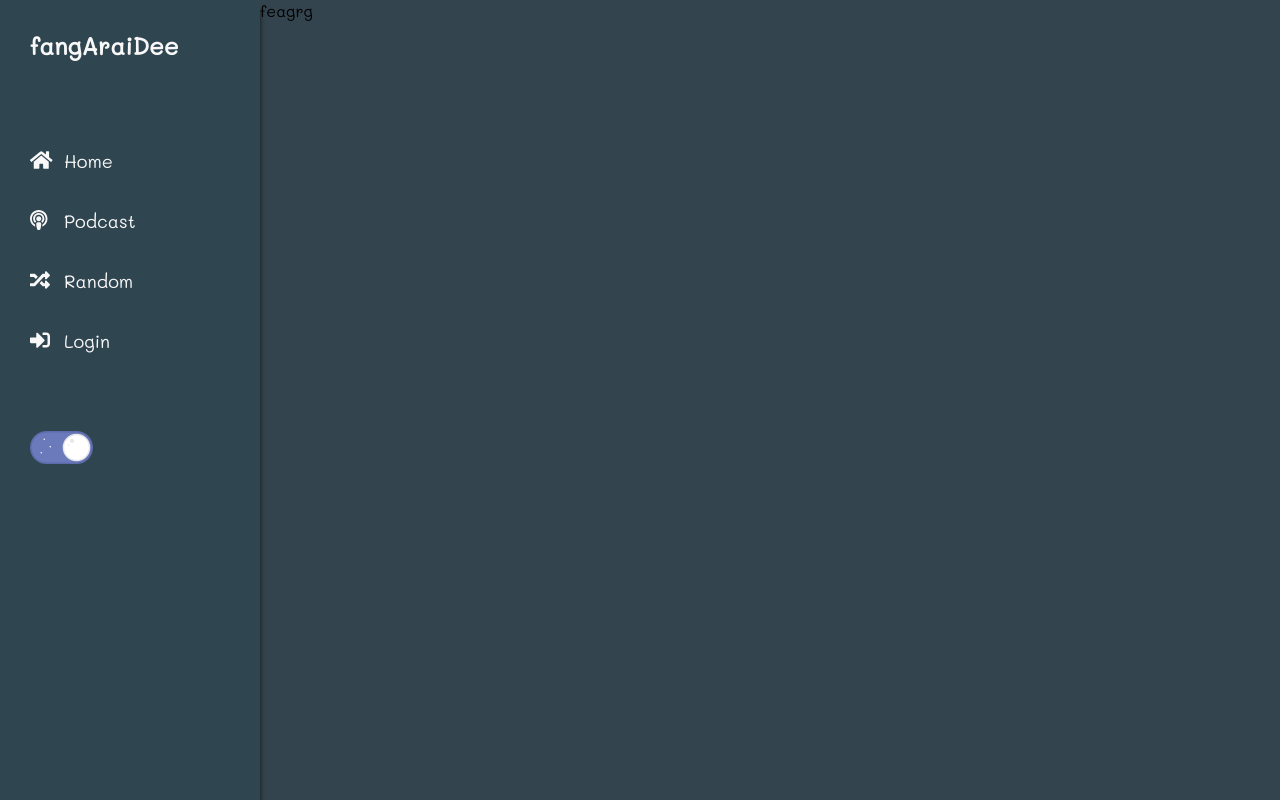
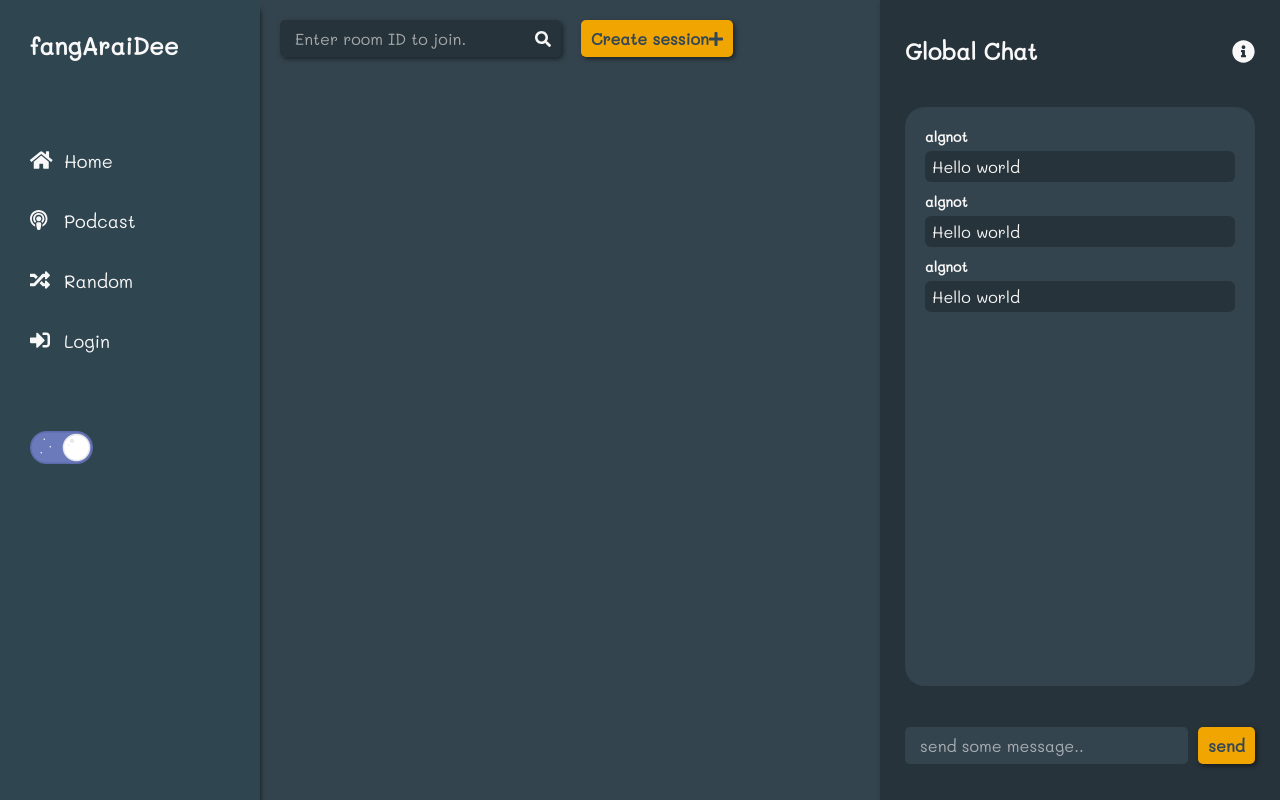
Before and after one commit to algnot/fangaraidee, a React (Create React App) app: page / in a window 1280 px wide. Built offline with nearby package versions, Linux system fonts and the light colour scheme.

Commit message:
new commit

```diff
--- a/src/App.js
+++ b/src/App.js
@@ -1,30 +1,41 @@
-import Loading from './component/Loading/Loading'
-import { keepTheme } from './theme/theme'
-import { useEffect, useState } from 'react'
-import Navbar from './component/Navbar/Navbar'
-import styles from './App.module.css'
+import Loading from "./component/Loading/Loading";
+import { keepTheme } from "./theme/theme";
+import { useEffect, useState } from "react";
+import Navbar from "./component/Navbar/Navbar";
+import styles from "./App.module.css";
+import { BrowserRouter as Router, Switch, Route } from "react-router-dom";
+import Login from "./component/Login/Login";
+import Home from "./component/Home/Home";
 
 function App() {
-  const [loading,setLoading] = useState(true)
+  const [loading, setLoading] = useState(false);
 
   useEffect(() => {
     setInterval(() => {
-      setLoading(false)
-    },2000)
+      setLoading(false);
+    }, 2000);
     keepTheme();
-  })
+  });
 
   return (
-    <div className={styles.container}>
-      { loading && <Loading/> }
-      <div className={styles.navbar}>
-        <Navbar/>
+    <Router basename="/fangaraidee">
+      <div className={styles.container}>
+        {loading && <Loading />}
+        <div className={styles.navbar}>
+          <Navbar />
+        </div>
+
+        <Switch>
+          <Route exact path="/">
+            <Home />
+          </Route>
+          <Route path="/login">
+            <Login />
+          </Route>
+        </Switch>
+
       </div>
-
-      <div>
-        feagrg
-      </div>
-    </div>
+    </Router>
   );
 }
 
--- /dev/null
+++ b/src/component/ChatBar/ChatBar.js
@@ -0,0 +1,50 @@
+import React , {useState} from "react";
+import styles from "./ChatBar.module.css";
+import { FontAwesomeIcon } from "@fortawesome/react-fontawesome";
+import { faInfoCircle, faComment, faChevronLeft } from "@fortawesome/free-solid-svg-icons";
+
+export default function ChatBar({ name, id }) {
+
+  const [state, setstate] = useState(false)
+
+  return (
+    <>
+      <div className={styles.chatIcon}
+           onClick={() => setstate(true)}>
+        <FontAwesomeIcon icon={faComment} />
+      </div>
+
+      <div className={`${styles.container} ${state ? styles.containerMobileShow: styles.containerMobileHide}`}>
+        <div className={styles.header}>
+          <div className={styles.headerBack}
+               onClick={() => setstate(false)}>
+            <FontAwesomeIcon icon={faChevronLeft} />
+          </div>
+          <div className={styles.headerName}>{name}</div>
+          <div className={styles.headerInfo}>
+            <FontAwesomeIcon icon={faInfoCircle} />
+          </div>
+        </div>
+
+        <div className={styles.chatContent}>
+          <div className={styles.chat}>
+            <div className={styles.chatName}>algnot</div>
+            <div className={styles.message}>Hello world</div>
+          </div>
+          <div className={styles.chat}>
+            <div className={styles.chatName}>algnot</div>
+            <div className={styles.message}>Hello world</div>
+          </div>
+          <div className={styles.chat}>
+            <div className={styles.chatName}>algnot</div>
+            <div className={styles.message}>Hello world</div>
+          </div>
+        </div>
+        <div className={styles.input}>
+          <input placeholder="send some message.." />
+          <div className={styles.btn}>send</div>
+        </div>
+      </div>
+    </>
+  );
+}
--- /dev/null
+++ b/src/component/ChatBar/ChatBar.module.css
@@ -0,0 +1,155 @@
+.container{
+    background-color: var(--input-background);
+    height: calc(100vh - 30px);
+    position: fixed;
+    width: 350px;
+    box-shadow: 2px 2px 5px 0px rgba(0, 0, 0, 0.5);
+    -webkit-box-shadow: 2px 2px 5px 0px rgba(0, 0, 0, 0.5);
+    -moz-box-shadow: 2px 2px 5px 0px rgba(0, 0, 0, 0.5);
+    padding: 15px 25px;
+    z-index: 0;
+    display: flex;
+    flex-direction: column;
+    justify-content: space-around;
+}
+
+.header{
+    color: var(--light-text);
+    font-size: 23px;
+    font-weight: bold;
+    display: flex;
+    justify-content: space-between;
+}
+
+.headerInfo{
+    cursor: pointer;
+}
+
+.chatContent{
+    overflow-y: scroll;
+    border-radius: 20px;
+    height: 80%;
+    background-color: var(--body-background);
+    padding: 20px;
+    display: flex;
+    flex-direction: column;
+    gap: 10px;
+}
+
+.chatName{
+    font-size: 14px;
+    font-weight: bold;
+    color: var(--light-text);
+}
+
+.chat{
+    display: flex;
+    flex-direction: column;
+    color: var(--light-text);
+    gap: 5px;
+}
+
+.message{
+    background-color: var(--input-background);
+    text-align: justify;
+    padding: 5px 7px;
+    border-radius: 6px;
+}
+
+.input{
+    display: flex;
+    align-items: center;
+    gap: 10px;
+    justify-content: space-between;
+}
+
+.input input{
+    background-color: var(--body-background);
+    width: 100%;
+    border-radius: 5px;
+}
+
+.btn{
+    height: 100%;
+    background: var(--background-btn);
+    color: var(--text-btn);
+    border-radius: 5px;
+    box-shadow: 2px 2px 5px 0px rgba(0, 0, 0, 0.5);
+    -webkit-box-shadow: 2px 2px 5px 0px rgba(0, 0, 0, 0.5);
+    -moz-box-shadow: 2px 2px 5px 0px rgba(0, 0, 0, 0.5);
+    display: flex;
+    align-items: center;
+    justify-content: center;
+    padding: 0 10px;
+    cursor: pointer;
+    font-weight: bold;
+}
+
+.chatIcon{
+    display: none;
+    cursor: pointer;
+    position: fixed;
+    right: 15px;
+    bottom: 65px;
+    background-color: var(--dark-background);
+    padding: 20px;
+    color: var(--light-text);
+    font-size: 20px;
+    border-radius: 100%;
+    box-shadow: 2px 2px 5px 0px rgba(0, 0, 0, 0.5);
+    -webkit-box-shadow: 2px 2px 5px 0px rgba(0, 0, 0, 0.5);
+    -moz-box-shadow: 2px 2px 5px 0px rgba(0, 0, 0, 0.5);
+}
+
+.btn:hover{
+    background: var(--background-hover-btn);
+}
+
+.containerMobileShow{
+    animation: fade 1s ease 0s  normal none;
+}
+
+.headerBack{
+    display: none;
+    cursor: pointer;
+}
+
+@keyframes fade {
+    0.0%{
+        transform: translate(100vw , 0);
+    }
+    100%{
+        transform: translate(0 , 0);
+    }
+}
+
+@media only screen and (max-height: 800px) {
+    .chatContent{
+        height: 70%;
+    }
+}
+
+
+@media only screen and (max-width: 1000px){
+    .headerBack{
+        display: block;
+    }
+
+    .container{
+        height: calc(100% - 135px);
+        width: 100vw;
+    }
+
+    .chatIcon{
+        display: block;
+    }
+
+    .container{
+        width: calc(100vw - 50px);
+        top: 55px;
+    }
+
+    .containerMobileHide{
+        display: none;
+    }
+}
--- a/src/component/Home/Home.js
+++ b/src/component/Home/Home.js
@@ -1,9 +1,19 @@
-import React from 'react'
+import React from "react";
+import styles from "./Home.module.css";
+import SearchBar from './../SearchBar/SearchBar'
+import ChatBar from "../ChatBar/ChatBar";
 
 export default function Home() {
-    return (
-        <div>
-            Home
-        </div>
-    )
+  return (
+    <div className={styles.container}>
+      <div className={styles.mainMenu}>
+        <SearchBar/>
+      </div>
+
+      <div className={styles.globalChat}>
+        <ChatBar name="Global Chat"
+                 id="999999999"/>
+      </div>
+    </div>
+  );
 }
--- a/src/component/Home/Home.module.css
+++ b/src/component/Home/Home.module.css
@@ -0,0 +1,14 @@
+.container {
+  display: grid;
+  grid-template-columns: 1fr 400px;
+}
+
+@media only screen and (max-width: 1400px){
+
+}
+
+@media only screen and (max-width: 1000px) {
+  .container{
+    grid-template-columns: 1fr;
+  }
+}
--- /dev/null
+++ b/src/component/Login/Login.js
@@ -0,0 +1,10 @@
+import React from 'react'
+import styles from './Login.module.css'
+
+export default function Login() {
+    return (
+        <div>
+
+        </div>
+    )
+}
--- a/src/component/Navbar/Navbar.module.css
+++ b/src/component/Navbar/Navbar.module.css
@@ -6,6 +6,7 @@
   height: 100vh;
   width: 200px;
   padding: 30px;
+  z-index: 1;
   box-shadow: 7px 3px 5px -7px rgba(0, 0, 0, 0.7);
   -webkit-box-shadow: 7px 3px 5px -7px rgba(0, 0, 0, 0.7);
   -moz-box-shadow: 7px 3px 5px -7px rgba(0, 0, 0, 0.7);
@@ -160,6 +161,6 @@
   }
 
   .navLinkHide{
-    display: none;
+    /* display: none; */
   }
 }
--- /dev/null
+++ b/src/component/SearchBar/SearchBar.js
@@ -0,0 +1,26 @@
+import React from "react";
+import styles from "./SearchBar.module.css";
+import { FontAwesomeIcon } from "@fortawesome/react-fontawesome";
+import { faSearch,
+         faPlus } from "@fortawesome/free-solid-svg-icons";
+
+export default function Home() {
+  return (
+    <div className={styles.joinRoom}>
+      <div className={styles.searchBar}>
+        <div className={styles.searchRoom}>
+          <input placeholder="Enter room ID to join." />
+          <div className={styles.searchIcon}>
+            <FontAwesomeIcon icon={faSearch} />
+          </div>
+        </div>
+        <div className={styles.createRoomBtn}>
+          <div className={styles.mobileHide}>
+            Create session
+          </div>
+          <FontAwesomeIcon icon={faPlus}/>
+        </div>
+      </div>
+    </div>
+  );
+}
--- /dev/null
+++ b/src/component/SearchBar/SearchBar.module.css
@@ -0,0 +1,77 @@
+input {
+  padding: 8px 15px;
+  border-bottom-left-radius: 5px;
+  border-top-left-radius: 5px;
+  background: var(--input-background);
+  color: var(--light-text);
+  font-family: "Mali", -apple-system, BlinkMacSystemFont, "Segoe UI", "Roboto",
+    "Oxygen", "Ubuntu", "Cantarell", "Fira Sans", "Droid Sans", "Helvetica Neue",
+    sans-serif;
+  font-size: 16px;
+  width: fit-content;
+}
+
+.searchRoom {
+  display: flex;
+  width: fit-content;
+  border-radius: 5px;
+  box-shadow: 2px 2px 5px 0px rgba(0, 0, 0, 0.5);
+  -webkit-box-shadow: 2px 2px 5px 0px rgba(0, 0, 0, 0.5);
+  -moz-box-shadow: 2px 2px 5px 0px rgba(0, 0, 0, 0.5);
+}
+
+.searchIcon {
+  background: var(--input-background);
+  display: flex;
+  justify-content: center;
+  align-items: center;
+  padding: 0 10px;
+  border-bottom-right-radius: 5px;
+  border-top-right-radius: 5px;
+  cursor: pointer;
+  color: var(--light-text);
+}
+
+.mainMenu{
+  margin: 30px 60px;
+}
+
+.searchBar{
+  display: flex;
+  gap: 20px;
+}
+
+.createRoomBtn{
+  background: var(--background-btn);
+  color: var(--text-btn);
+  border-radius: 5px;
+  box-shadow: 2px 2px 5px 0px rgba(0, 0, 0, 0.5);
+  -webkit-box-shadow: 2px 2px 5px 0px rgba(0, 0, 0, 0.5);
+  -moz-box-shadow: 2px 2px 5px 0px rgba(0, 0, 0, 0.5);
+  display: flex;
+  align-items: center;
+  justify-content: center;
+  padding: 0 10px;
+  cursor: pointer;
+  font-weight: bold;
+}
+
+.createRoomBtn:hover{
+    background: var(--background-hover-btn);
+}
+
+.joinRoom{
+  margin: 20px 40px;
+}
+
+@media only screen and (max-width: 1400px){
+  .joinRoom{
+    margin: 20px;
+  }
+}
+
+@media only screen and (max-width: 1200px){
+  .mobileHide{
+    display: none;
+  }
+}
--- a/src/global.css
+++ b/src/global.css
@@ -2,6 +2,10 @@
 
 * {
   transition: .3s;
+}
+
+a{
+  text-decoration: none;
 }
 
 .theme-dark {
@@ -9,6 +13,11 @@
   --dark-background: #2F4550;
   --hover: #273e49;
   --body-background: #34444e;
+  --input-background: #27333a;
+  --text-btn: #334756;
+  --background-btn: #F0A500;
+  --background-hover-btn: #e69d00;
+  --scollbar: #2F4550;
 }
 
 .theme-light {
@@ -16,6 +25,26 @@
   --dark-background: #F9F8F8;
   --hover: #fce8e8;
   --body-background: #eeeeee;
+  --input-background: #fff;
+  --text-btn: #ffb922;
+  --background-btn: #405661;
+  --background-hover-btn: #2F4550;
+  --scollbar: #2F4550;
+}
+
+::placeholder { /* Chrome, Firefox, Opera, Safari 10.1+ */
+  color:  var(--light-text);
+  opacity: 0.6; /* Firefox */
+}
+
+:-ms-input-placeholder { /* Internet Explorer 10-11 */
+  color:  var(--light-text);
+  opacity: 0.6;
+}
+
+::-ms-input-placeholder { /* Microsoft Edge */
+  color:  var(--light-text);
+  opacity: 0.6;
 }
 
 body {
@@ -33,3 +62,31 @@ code {
   font-family: source-code-pro, Menlo, Monaco, Consolas, 'Courier New',
     monospace;
 }
+
+input{
+  border: none;
+}
+
+input:focus {
+  outline: none;
+}
+
+::-webkit-scrollbar {
+  width: 10px;
+}
+
+/* Track */
+::-webkit-scrollbar-track {
+  background: transparent;
+}
+
+/* Handle */
+::-webkit-scrollbar-thumb {
+  background: #888;
+  border-radius: 10px;
+}
+
+/* Handle on hover */
+::-webkit-scrollbar-thumb:hover {
+  background: rgb(105, 105, 105);
+}
```
Also changed, not shown: src/component/Navbar/Navbar.js (+23 -23 lines), src/component/Login/Login.module.css (added).
